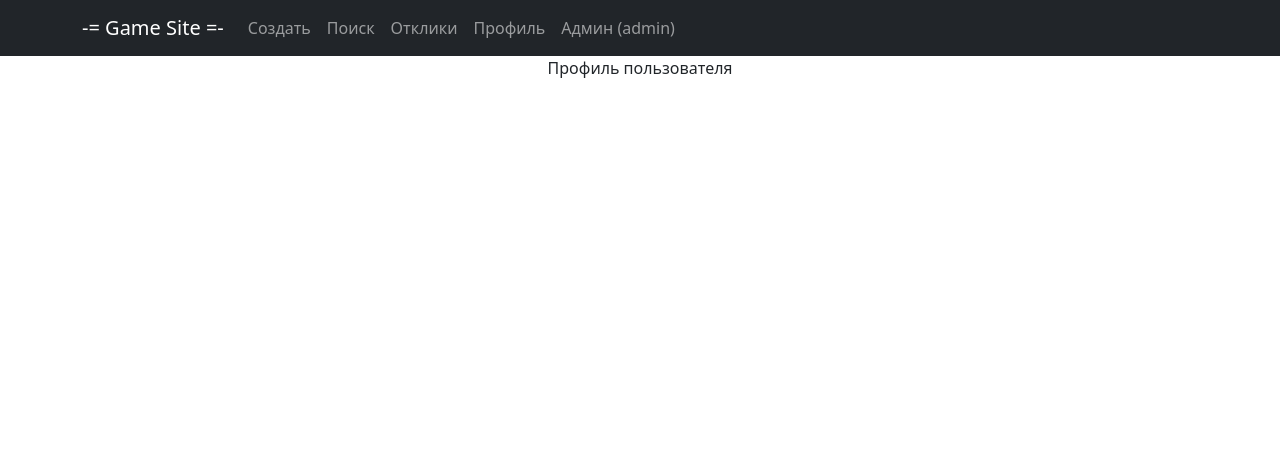
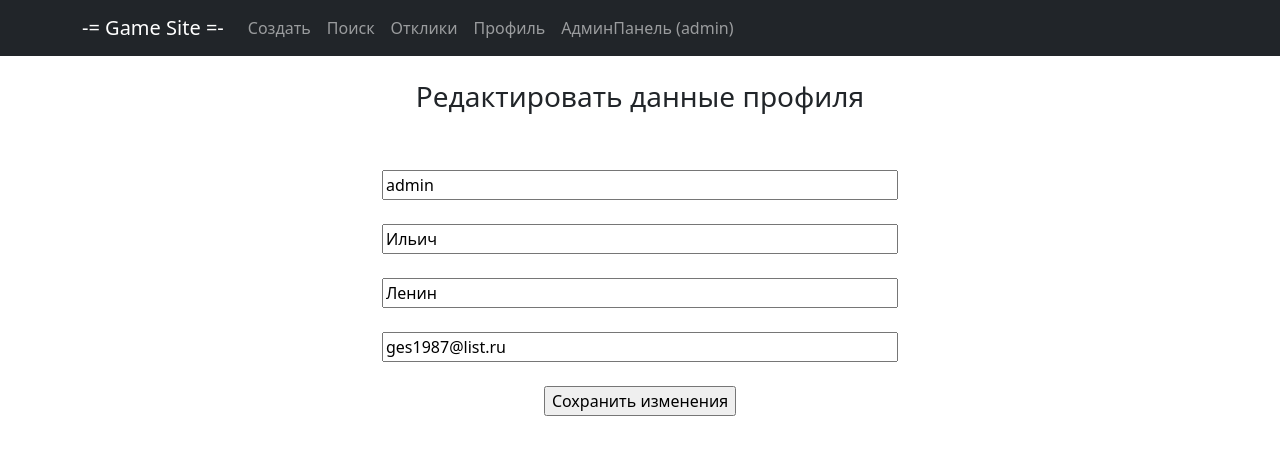
Before and after one commit to EvgenyGoryunov/D16-module-v1, a Django app: page /profile/ in a window 1280 px wide. Shown: the top 455 px of the page. Run offline with Django 4.2, Linux system fonts and the light colour scheme; a user stored in the database is signed in; data comes from the database, SQL or seed files in the repository; both versions use the stored data as it was after the commit; some libraries are stand-ins or nearby versions.

```diff
--- a/gamesite/main/views.py
+++ b/gamesite/main/views.py
@@ -92,6 +92,7 @@ class NoteEdit(UpdateView):
     template_name = 'note_edit.html'
     form_class = NoteForm
 
+
     def get_object(self, **kwargs):
         """Помогает получить объект и вывести его на страницу"""
         pk = self.kwargs.get('pk')
--- /dev/null
+++ b/gamesite/sign/forms.py
@@ -0,0 +1,34 @@
+from django import forms
+from django.contrib.auth.models import User
+from django.forms import ModelForm, TextInput, EmailInput
+
+
+
+class UserForm(forms.ModelForm):
+
+    class Meta:
+        """__all__ - значит вывести все поля, exclude - исключает указанное поле
+        widgets/size - переопределение размера вывода поля на странице
+        widgets/placeholder - текст в пустом поле"""
+        model = User
+        fields = ['username', 'first_name', 'last_name', 'email']
+        widgets = {'username': TextInput(attrs={'size': 50, 'placeholder': 'Введите логин'}),
+                   'first_name': TextInput(attrs={'size': 50, 'placeholder': 'Введите имя'}),
+                   'last_name': TextInput(attrs={'size': 50, 'placeholder': 'Введите фамилию'}),
+                   'email': TextInput(attrs={'size': 50, 'placeholder': 'Введите почту'})}
+
+
+
+
+# class UserForm(ModelForm):
+    # """Форма для создания/редактирования нового объявления"""
+
+    # def __init__(self, *args, **kwargs):
+    #     """Задает название пустого (еще не выбранного) поля"""
+    #     super().__init__(*args, **kwargs)
+        # self.fields['category'].empty_label = 'Выберите категорию'
+
+
+        # exclude = ['user']
+        # задает форматирование полей
+        # widgets = {'title': TextInput(attrs={'size': 98, 'placeholder': 'Название объявления'})}
--- a/gamesite/sign/urls.py
+++ b/gamesite/sign/urls.py
@@ -4,8 +4,7 @@ from .views import *
 
 urlpatterns = [
 
-    path('registration/', UserRegistration.as_view(), name='registration'),
-    path('response/', UserResponse.as_view(), name='response'),
+    # path('registration/', UserRegistration.as_view(), name='registration'),
     path('profile/', UserProfile.as_view(), name='profile'),
 
 ]
--- a/gamesite/sign/views.py
+++ b/gamesite/sign/views.py
@@ -1,18 +1,17 @@
-from django.http import HttpResponse
-from django.shortcuts import render
-from django.views import View
+from django.contrib.auth.models import User
+from django.urls import reverse_lazy
+from django.views.generic import UpdateView
+
+from .forms import UserForm
 
 
-class UserRegistration(View):
-    def get(self, request):
-        return HttpResponse(render(request, 'user_registration.html', ))
+class UserProfile(UpdateView):
+    """Редактирование профиля пользователя"""
+    template_name = 'user_profile.html'
+    form_class = UserForm
+    success_url = reverse_lazy('main')
 
-
-class UserResponse(View):
-    def get(self, request):
-        return HttpResponse(render(request, 'user_response.html', ))
-
-
-class UserProfile(View):
-    def get(self, request):
-        return HttpResponse(render(request, 'user_profile.html', ))
+    def get_object(self, **kwargs):
+        """Помогает получить объект и вывести его на страницу"""
+        user = self.request.user
+        return User.objects.get(username=user)
--- a/gamesite/templates/static/default.html
+++ b/gamesite/templates/static/default.html
@@ -49,7 +49,7 @@
                 </li>
 
                 <li class="nav-item">
-                    <a class="nav-link" href="http://127.0.0.1:8000/admin">Админ ({{request.user.username}})</a>
+                    <a class="nav-link" href="http://127.0.0.1:8000/admin">АдминПанель ({{request.user.username}})</a>
                 </li>
 
 
--- a/gamesite/templates/user_profile.html
+++ b/gamesite/templates/user_profile.html
@@ -4,4 +4,19 @@
 
 {% block title %} Профиль пользователя {% endblock title %}
 
-{% block content %} Профиль пользователя {% endblock content %}
+{% block content %}
+
+<br><h3>Редактировать данные профиля</h3><br><br>
+
+<form align="center" method="POST">
+    {% csrf_token %}
+    {{ form.username }}<br><br>
+    {{ form.first_name }}<br><br>
+    {{ form.last_name }}<br><br>
+    {{ form.email }}<br><br>
+    <input type="submit" value="Сохранить изменения">
+</form><br><br>
+
+
+
+{% endblock content %}
--- a/Задание М16.txt
+++ b/Задание М16.txt
@@ -6,6 +6,7 @@
 
 5) пользователь обязательно должен определить объявление в одну из следующих категорий:
 Танки, Хилы, ДД, Торговцы, Гилдмастеры, Квестгиверы, Кузнецы, Кожевники, Зельевары, Мастера заклинаний.
+
 
 
 Пользователи нашего ресурса должны иметь:
```
Also changed, not shown: gamesite/db.sqlite3.
